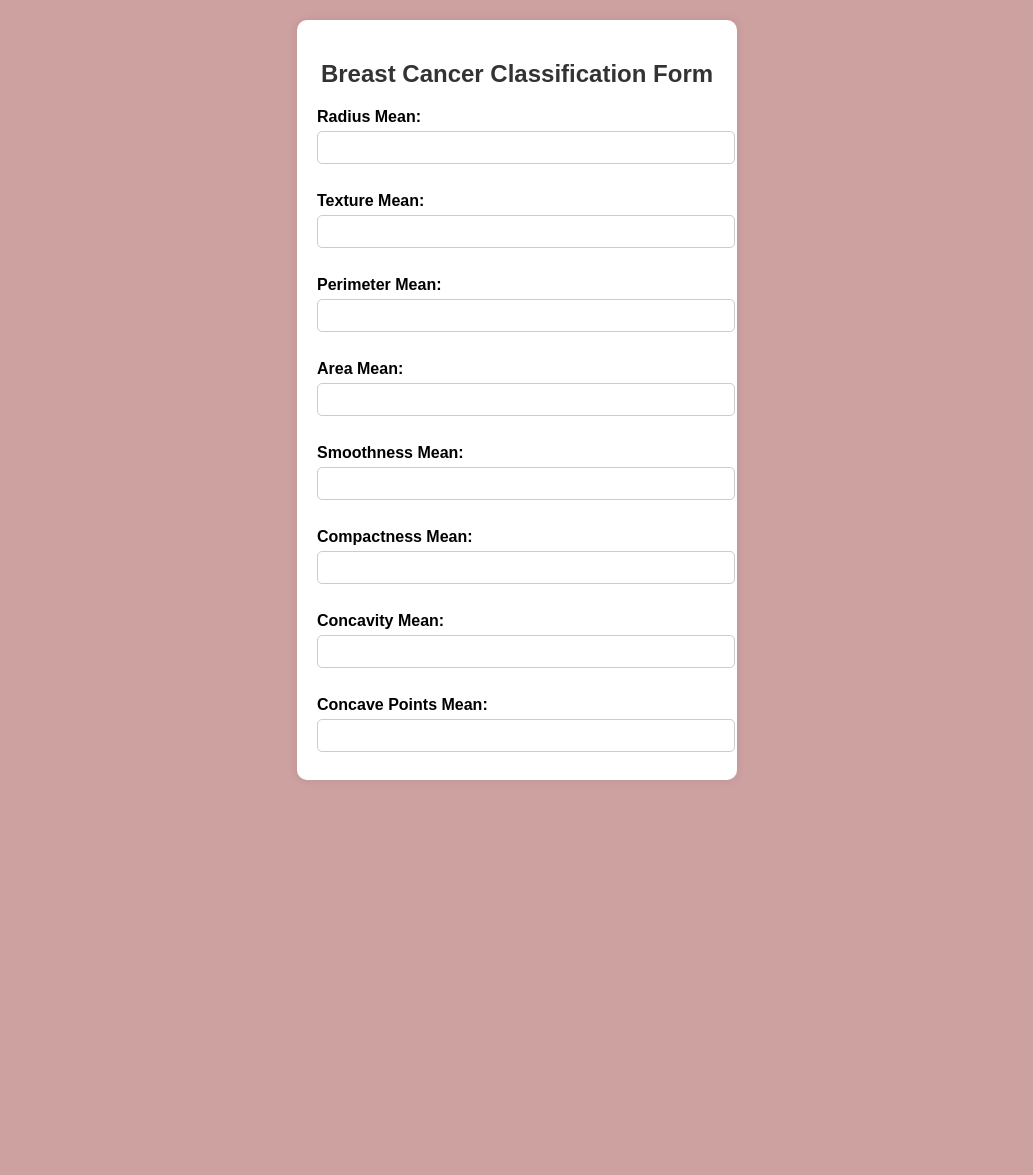
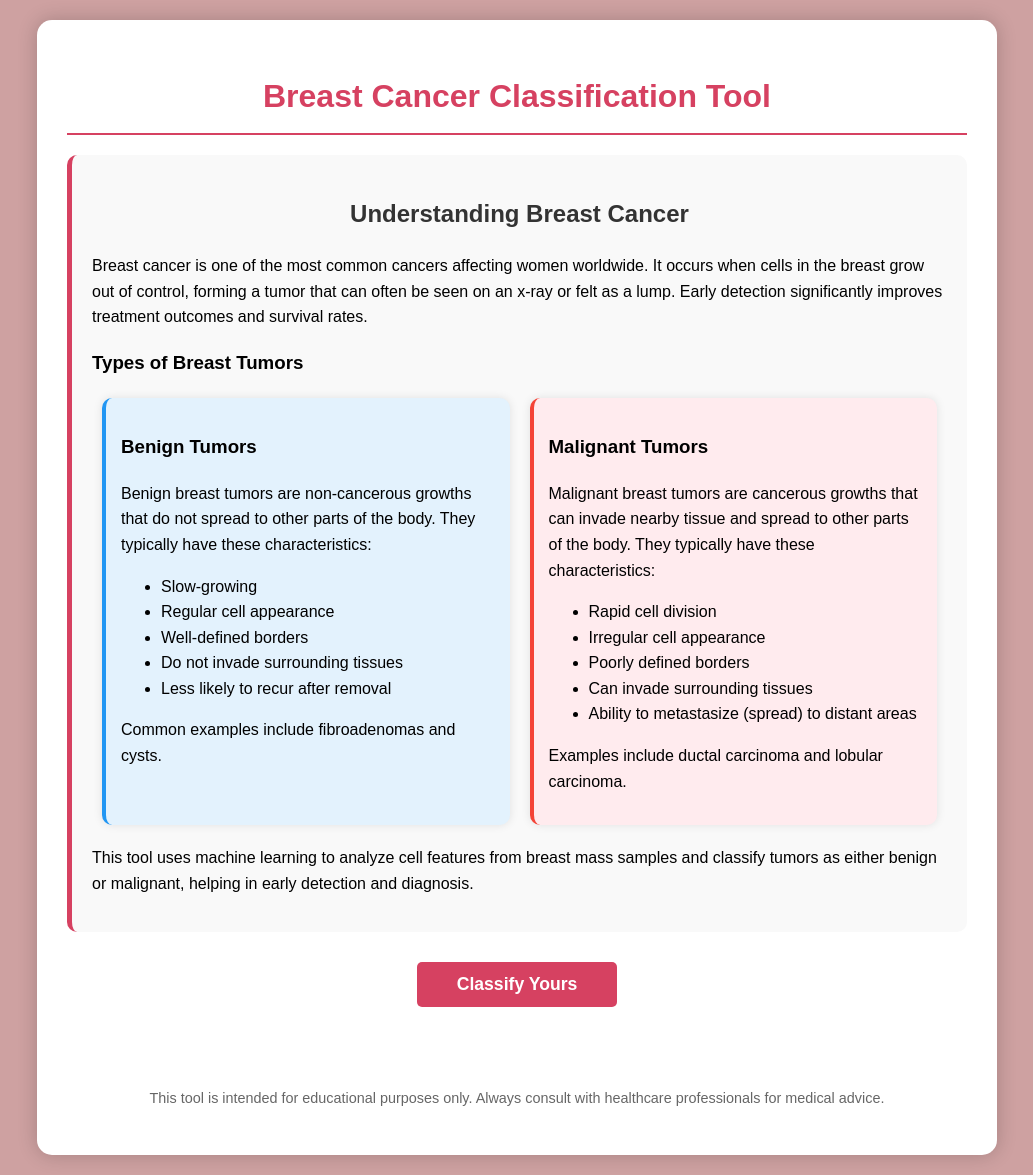
Before and after one commit to Saicharankothapelly/breast-cancer-classification, a Flask app: page / in a window 1280 px wide. Shown: the whole page, without its empty margins (123-1156 px from the left). Before the commit the page ends 780 px from the top, so only its background shows below. Run offline with Flask 3, Linux system fonts and the light colour scheme; parts of the project's set-up code (start-up, migrations or seed data) failed here and were passed over.

Commit message:
This commit changes html code

```diff
--- a/templates/home.html
+++ b/templates/home.html
@@ -7,25 +7,64 @@
     <style>
         body {
             font-family: Arial, sans-serif;
-            background-color:rgb(206, 161, 161);
-            display: flex;
-            justify-content: center;
-            align-items: center;
-            height: 100vh;
+            background-color: rgb(206, 161, 161);
             margin: 0;
+            padding: 20px;
+            line-height: 1.6;
         }
-        .container {
+        .main-container {
+            max-width: 900px;
+            margin: 0 auto;
+            background: white;
+            padding: 30px;
+            border-radius: 15px;
+            box-shadow: 0 0 20px rgba(0, 0, 0, 0.2);
+        }
+        .form-container {
             background: white;
             padding: 20px;
             border-radius: 10px;
-            box-shadow: 0 0 10px rgba(0, 0, 0, 0.1);
-            width: 400px;
-            overflow-y: auto;
-            max-height: 90vh;
+            width: 100%;
+            max-width: 600px;
+            margin: 20px auto;
+            display: none; /* Hide form initially */
         }
-        h2 {
+        h1, h2 {
             text-align: center;
             color: #333;
+            margin-bottom: 20px;
+        }
+        h1 {
+            color: #d64161;
+            border-bottom: 2px solid #d64161;
+            padding-bottom: 10px;
+        }
+        .info-section {
+            margin-bottom: 30px;
+            background: #f9f9f9;
+            padding: 20px;
+            border-radius: 10px;
+            border-left: 5px solid #d64161;
+        }
+        .tumor-types {
+            display: flex;
+            justify-content: space-between;
+            margin: 20px 0;
+        }
+        .tumor-card {
+            flex: 1;
+            margin: 0 10px;
+            padding: 15px;
+            border-radius: 10px;
+            box-shadow: 0 0 10px rgba(0, 0, 0, 0.1);
+        }
+        .benign {
+            background-color: #e3f2fd;
+            border-left: 4px solid #2196F3;
+        }
+        .malignant {
+            background-color: #ffebee;
+            border-left: 4px solid #f44336;
         }
         label {
             font-weight: bold;
@@ -40,24 +79,90 @@
             border-radius: 5px;
         }
         button {
-            width: 100%;
-            padding: 10px;
+            padding: 12px 20px;
             background-color: #28a745;
             color: white;
             border: none;
             border-radius: 5px;
             cursor: pointer;
-            margin-top: 15px;
+            margin: 15px 0;
+            font-weight: bold;
+            transition: all 0.3s ease;
+        }
+        .classify-btn {
+            display: block;
+            width: 200px;
+            margin: 30px auto;
+            background-color: #d64161;
+            font-size: 1.1em;
         }
         button:hover {
             background-color: #218838;
+            transform: translateY(-2px);
+        }
+        .classify-btn:hover {
+            background-color: #c13553;
+        }
+        .result {
+            text-align: center;
+            font-size: 1.5em;
+            margin-top: 20px;
+            padding: 10px;
+            border-radius: 5px;
+        }
+        footer {
+            text-align: center;
+            margin-top: 30px;
+            color: #666;
+            font-size: 0.9em;
         }
     </style>
 </head>
 <body>
-    <div class="container">
+    <div class="main-container">
+        <h1>Breast Cancer Classification Tool</h1>
+
+        <div class="info-section">
+            <h2>Understanding Breast Cancer</h2>
+            <p>Breast cancer is one of the most common cancers affecting women worldwide. It occurs when cells in the breast grow out of control, forming a tumor that can often be seen on an x-ray or felt as a lump. Early detection significantly improves treatment outcomes and survival rates.</p>
+
+            <h3>Types of Breast Tumors</h3>
+            <div class="tumor-types">
+                <div class="tumor-card benign">
+                    <h3>Benign Tumors</h3>
+                    <p>Benign breast tumors are non-cancerous growths that do not spread to other parts of the body. They typically have these characteristics:</p>
+                    <ul>
+                        <li>Slow-growing</li>
+                        <li>Regular cell appearance</li>
+                        <li>Well-defined borders</li>
+                        <li>Do not invade surrounding tissues</li>
+                        <li>Less likely to recur after removal</li>
+                    </ul>
+                    <p>Common examples include fibroadenomas and cysts.</p>
+                </div>
+
+                <div class="tumor-card malignant">
+                    <h3>Malignant Tumors</h3>
+                    <p>Malignant breast tumors are cancerous growths that can invade nearby tissue and spread to other parts of the body. They typically have these characteristics:</p>
+                    <ul>
+                        <li>Rapid cell division</li>
+                        <li>Irregular cell appearance</li>
+                        <li>Poorly defined borders</li>
+                        <li>Can invade surrounding tissues</li>
+                        <li>Ability to metastasize (spread) to distant areas</li>
+                    </ul>
+                    <p>Examples include ductal carcinoma and lobular carcinoma.</p>
+                </div>
+            </div>
+
+            <p>This tool uses machine learning to analyze cell features from breast mass samples and classify tumors as either benign or malignant, helping in early detection and diagnosis.</p>
+        </div>
+
+        <button id="open-form-btn" class="classify-btn">Classify Yours</button>
+
+        <div class="form-container" id="form-section">
             <h2>Breast Cancer Classification Form</h2>
-    <form action="{{url_for("classify")}}" method="POST">
+            <form action="{{url_for('classify')}}" method="POST">
                 <label for="radius_mean">Radius Mean:</label>
                 <input type="number" id="radius_mean" name="radius_mean" step="any" required><br><br>
 
@@ -151,8 +256,27 @@
                 <button type="submit">Classify</button>
             </form>
         </div>
-<h1>
+
+        <div class="result">
             {{prediction_text}}
-</h1>
+        </div>
+
+        <footer>
+            <p>This tool is intended for educational purposes only. Always consult with healthcare professionals for medical advice.</p>
+        </footer>
+    </div>
+
+    <script>
+        document.getElementById('open-form-btn').addEventListener('click', function() {
+            var formSection = document.getElementById('form-section');
+            if (formSection.style.display === 'block') {
+                formSection.style.display = 'none';
+                this.textContent = 'Classify Yours';
+            } else {
+                formSection.style.display = 'block';
+                this.textContent = 'Hide Form';
+            }
+        });
+    </script>
 </body>
 </html>
```
Lines whose indentation alone changed are shown as unchanged.
